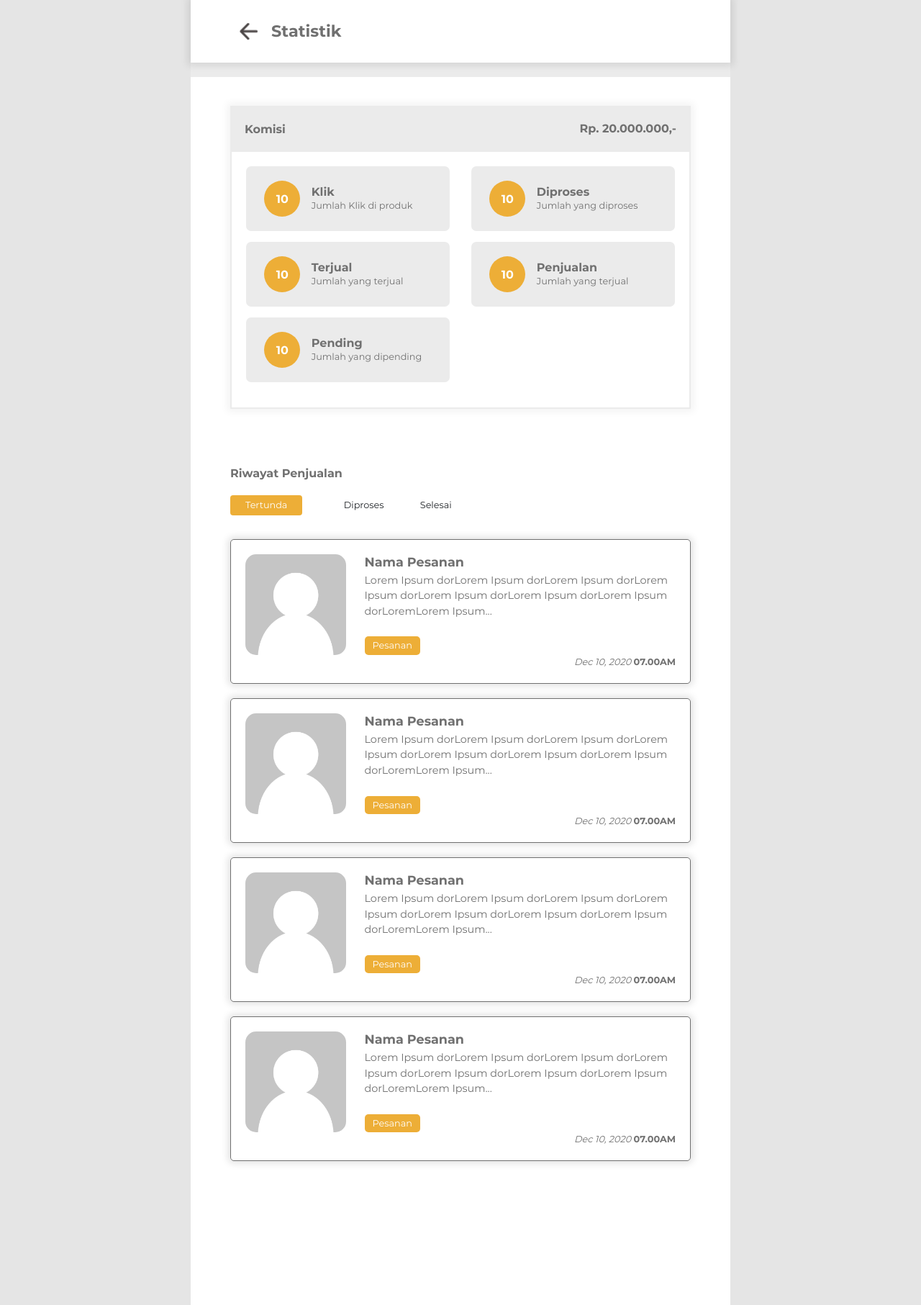
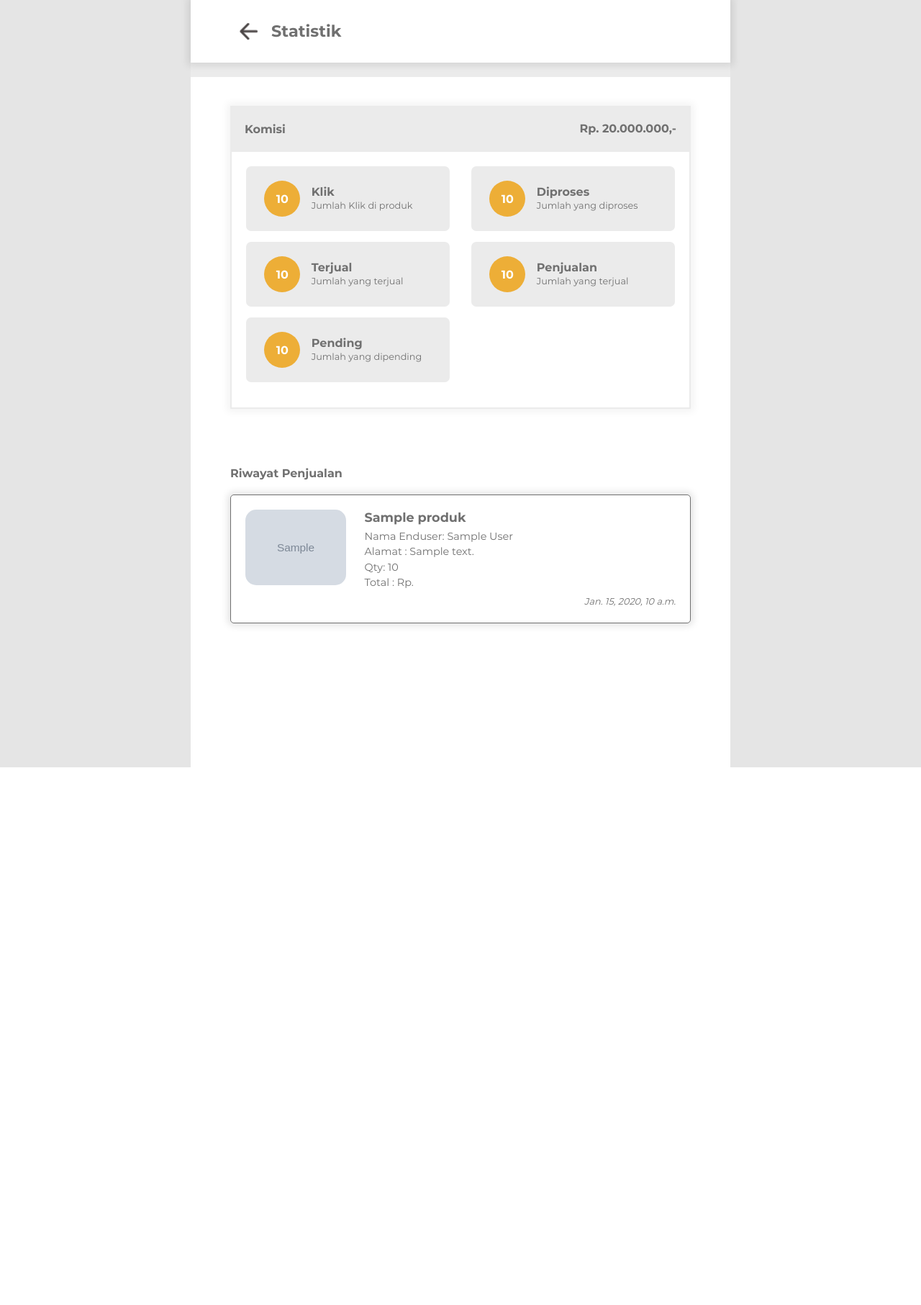
Before and after one commit to rizuji23/Cosmolite-System-Reseller, a Django app: template templates/reseller/statistik.html in a window 1280 px wide. Shown: the whole page at 72% size. After the commit the page ends 1066 px from the top, so only its background shows below. Run offline with Django 3.2, Linux system fonts and the light colour scheme; the template is opened without the code that fills it: values that come from a table or form of the project are taken from there, others are empty; tables that the repository leaves empty hold one stand-in row (values such as "Sample post"); grey boxes marked "Sample" are stand-in pictures; some libraries are stand-ins or nearby versions.

Commit message:
data baru update

```diff
--- a/templates/reseller/statistik.html
+++ b/templates/reseller/statistik.html
@@ -1,4 +1,5 @@
 {% load static %}
+{% load humanize %}
 <!DOCTYPE html>
 <html lang="en">
 
@@ -220,7 +221,7 @@
                         <h1>
                             Riwayat Penjualan
                         </h1>
-                        <div class="riwayat-penjualan-status">
+                        <!-- <div class="riwayat-penjualan-status">
                             <ul>
                                 <li class="ml-0">
                                     <a href="#" class="btn active">
@@ -238,122 +239,46 @@
                                     </a>
                                 </li>
                             </ul>
-                        </div>
+                        </div> -->
                     </div>
                     <div class="riwayat-body">
+                        {% for peme in pemesanan %}
                         <div class="card-pesanan">
                             <div class="row no-gutters">
                                 <div class="col col-lg-3">
-                                    <img src="{% static 'reseller/assets/img/user.jpg' %}" alt=""
+                                    <img src="{{ detailproduk.thumb_image.url }}" alt=""
                                         class="img-card-pesanan img-fluid">
                                 </div>
                                 <div class="col col-lg ml-3 d-flex flex-column align-items-start">
                                     <h1>
-                                        Nama Pesanan
+                                        {{ peme.id_produk.nama_produk }}
                                     </h1>
                                     <p>
-                                        Lorem Ipsum dorLorem Ipsum dorLorem
-                                        Ipsum dorLorem Ipsum dorLorem Ipsum
-                                        dorLorem Ipsum dorLorem Ipsum
-                                        dorLoremLorem Ipsum...
+                                        Nama Enduser: {{ peme.nama_enduser }} <br>
+                                        Alamat : {{ peme.alamat }} <br>
+                                        Qty: {{ peme.qty }} <br>
+                                        Total : Rp. {{ peme.subtotal|add:produk.harga_komisi|intcomma }}
+
                                     </p>
                                     <div class="flex-grow-1 d-flex justify-content-end">
+                                        {% if peme.status == '1' %}
                                         <a href="#" class="btn btn-pesanan">
-                                            Pesanan
+                                            Menunggu Pembayaran
                                         </a>
+                                        {% elif peme.status == '2' %}
+                                        <a href="#" class="btn btn-pesanan">
+                                            Pembayaran Selesai
+                                        </a>
+                                        {% endif %}
+
                                     </div>
                                 </div>
                             </div>
                             <p class="pesanan-date text-right">
-                                Dec 10, 2020 <strong> 07.00AM</strong>
+                                {{ peme.tanggal_update }}
                             </p>
                         </div>
-
-
-                        <div class="card-pesanan">
-                            <div class="row no-gutters">
-                                <div class="col col-lg-3">
-                                    <img src="{% static 'reseller/assets/img/user.jpg' %}" alt=""
-                                        class="img-card-pesanan img-fluid">
-                                </div>
-                                <div class="col col-lg ml-3 d-flex flex-column align-items-start">
-                                    <h1>
-                                        Nama Pesanan
-                                    </h1>
-                                    <p>
-                                        Lorem Ipsum dorLorem Ipsum dorLorem
-                                        Ipsum dorLorem Ipsum dorLorem Ipsum
-                                        dorLorem Ipsum dorLorem Ipsum
-                                        dorLoremLorem Ipsum...
-                                    </p>
-                                    <div class="flex-grow-1 d-flex justify-content-end">
-                                        <a href="#" class="btn btn-pesanan">
-                                            Pesanan
-                                        </a>
-                                    </div>
-                                </div>
-                            </div>
-                            <p class="pesanan-date text-right">
-                                Dec 10, 2020 <strong> 07.00AM</strong>
-                            </p>
-                        </div>
-
-
-                        <div class="card-pesanan">
-                            <div class="row no-gutters">
-                                <div class="col col-lg-3">
-                                    <img src="{% static 'reseller/assets/img/user.jpg' %}" alt=""
-                                        class="img-card-pesanan img-fluid">
-                                </div>
-                                <div class="col col-lg ml-3 d-flex flex-column align-items-start">
-                                    <h1>
-                                        Nama Pesanan
-                                    </h1>
-                                    <p>
-                                        Lorem Ipsum dorLorem Ipsum dorLorem
-                                        Ipsum dorLorem Ipsum dorLorem Ipsum
-                                        dorLorem Ipsum dorLorem Ipsum
-                                        dorLoremLorem Ipsum...
-                                    </p>
-                                    <div class="flex-grow-1 d-flex justify-content-end">
-                                        <a href="#" class="btn btn-pesanan">
-                                            Pesanan
-                                        </a>
-                                    </div>
-                                </div>
-                            </div>
-                            <p class="pesanan-date text-right">
-                                Dec 10, 2020 <strong> 07.00AM</strong>
-                            </p>
-                        </div>
-
-                        <div class="card-pesanan">
-                            <div class="row no-gutters">
-                                <div class="col col-lg-3">
-                                    <img src="{% static 'reseller/assets/img/user.jpg' %}" alt=""
-                                        class="img-card-pesanan img-fluid">
-                                </div>
-                                <div class="col col-lg ml-3 d-flex flex-column align-items-start">
-                                    <h1>
-                                        Nama Pesanan
-                                    </h1>
-                                    <p>
-                                        Lorem Ipsum dorLorem Ipsum dorLorem
-                                        Ipsum dorLorem Ipsum dorLorem Ipsum
-                                        dorLorem Ipsum dorLorem Ipsum
-                                        dorLoremLorem Ipsum...
-                                    </p>
-                                    <div class="flex-grow-1 d-flex justify-content-end">
-                                        <a href="#" class="btn btn-pesanan">
-                                            Pesanan
-                                        </a>
-                                    </div>
-                                </div>
-                            </div>
-                            <p class="pesanan-date text-right">
-                                Dec 10, 2020 <strong> 07.00AM</strong>
-                            </p>
-                        </div>
+                        {% endfor %}
                     </div>
                 </div>
             </div>
```
Also changed, not shown: webcosmoapp/viewsreseller.py (+10 -2 lines), media/buktipembayaranenduser/MEME_TEAM_-_14.jpeg (added).
